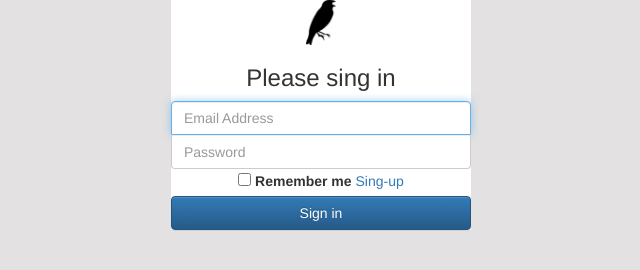
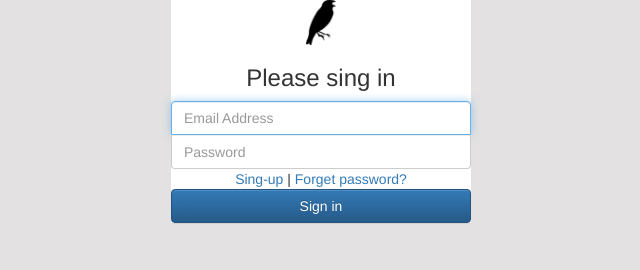
Before and after one commit to joaocarvoli-university/web, a website: page src/pages/login.html in a window 1280 px wide. Shown: the whole page, without its empty margins (319-959 px from the left). Drawn offline with nearby package versions, Linux system fonts and the light colour scheme.

```diff
--- a/src/pages/login.html
+++ b/src/pages/login.html
@@ -5,7 +5,7 @@
     <meta http-equiv="X-UA-Compatible" content="IE=edge">
     <meta name="viewport" content="width=device-width, initial-scale=1">
     <title>Login form</title>
-    <link href="https://cdn.jsdelivr.net/npm/bootstrap@3.4.1/dist/css/bootstrap.min.css" rel="stylesheet">
+    <link href="https://cdn.jsdelivr.net/npm/bootstrap@3.4.1/dist/css/bootstrap.min.css" rel="stylesheet"  type="text/css">
      <link href="https://cdn.jsdelivr.net/npm/bootstrap@3.4.1/dist/css/bootstrap-theme.min.css" rel="stylesheet" type="text/css"/>
     <link rel="stylesheet" type="text/css" href="../style/form-login.css" media="screen" />
   </head>
@@ -19,13 +19,15 @@
         <label for="password" class="sr-only">Password</label>
         <input type="password" id="password" placeholder="Password" class="form-control">
         <div class="">
-          <label>
-            <input type="checkbox" value="remember-me">
-            <span>Remember me</span>
-          </label>
-          <a href="/src/pages/register.html">
-            <span>Sing-up</span>
-          </a>
+          <div class="">
+            <a href="/src/pages/register.html">
+              <span>Sing-up</span>
+            </a>
+            |
+            <a href="">
+              <span>Forget password?</span>
+            </a>
+          </div>
         </div>
         <div class="mt-3">
           <button class="btn bnt-lg btn-primary btn-block">Sign in</button>
```
Also changed, not shown: src/scripts/email-validation.ts (added).
